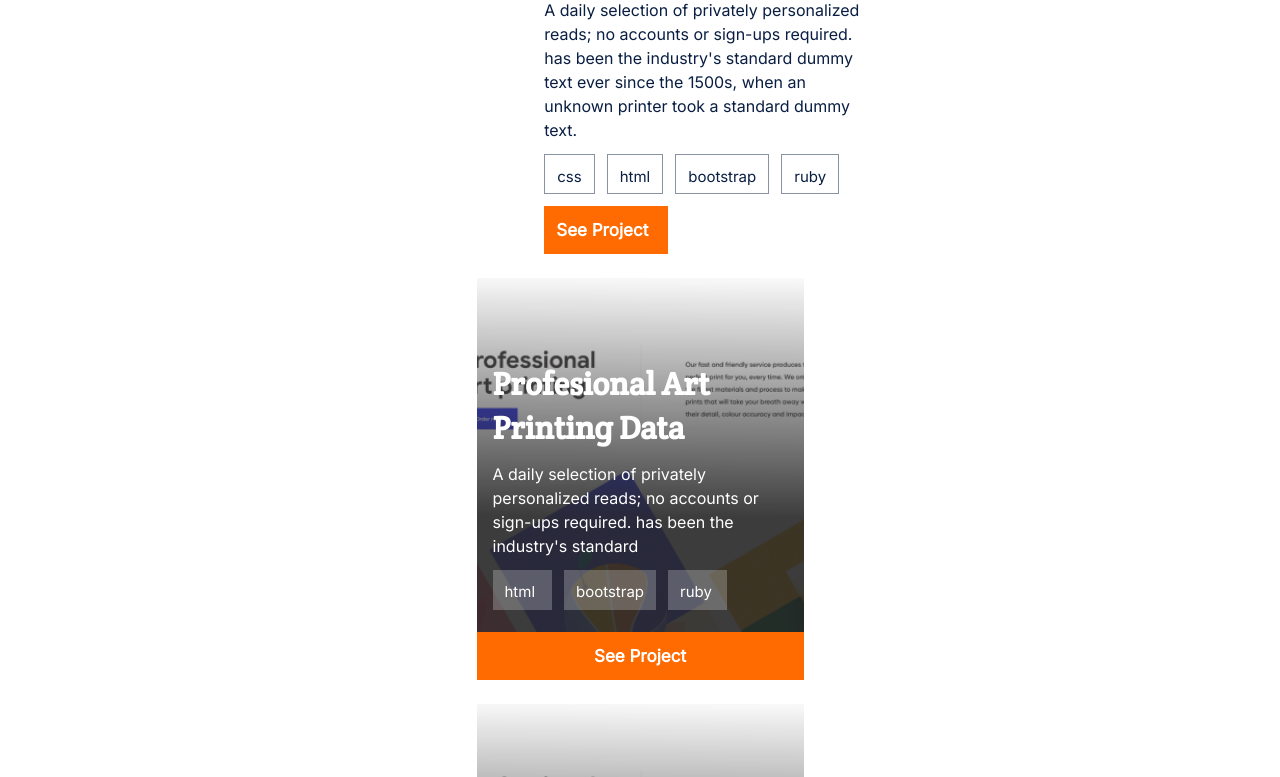
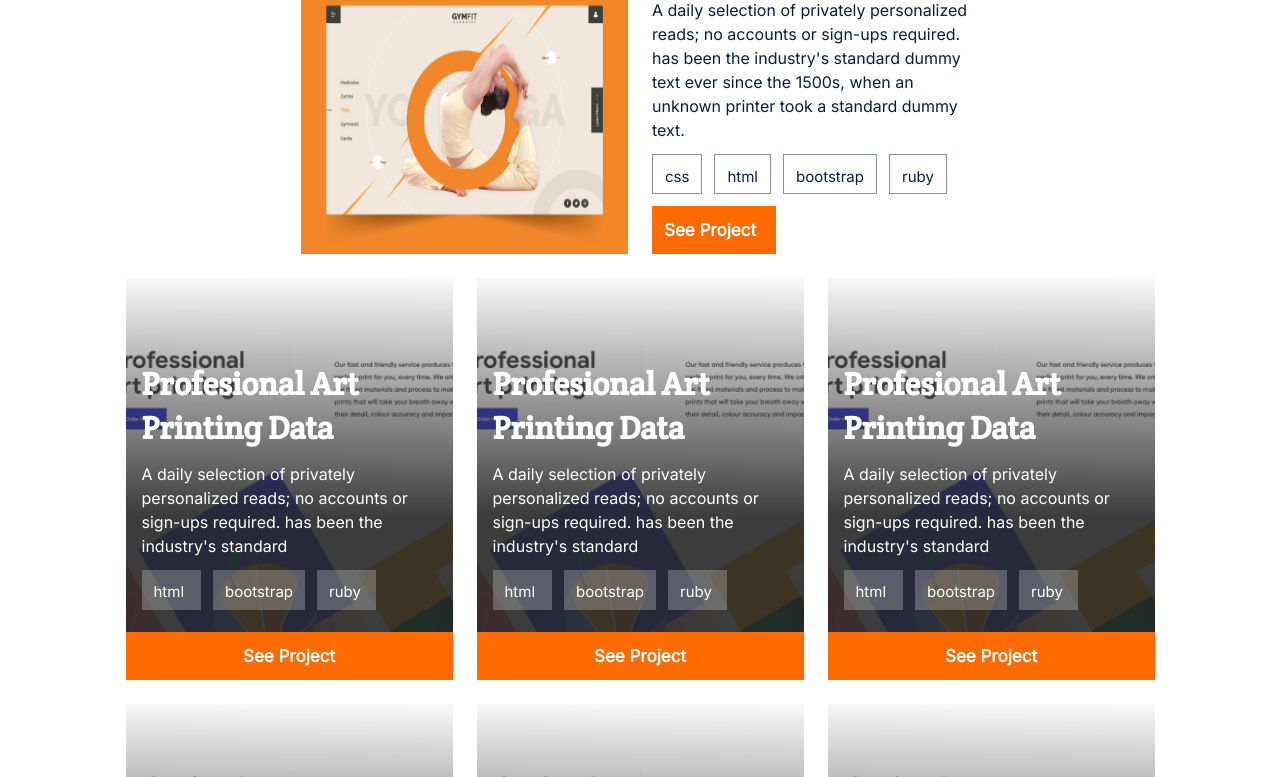
Before and after one commit to Enning94/Personal-portfolio, a plain HTML site: page index.html in a window 1280 px wide. Shown: the part 658-1435 px from the top of the page. Drawn offline with Linux system fonts and the light colour scheme; a web font is replaced by a local one.

Commit message:
Fix review errors

```diff
--- a/index.html
+++ b/index.html
@@ -54,7 +54,7 @@
           <img src="./img/underline.png" alt="underline" class="underline" />
         </div>
         <div class="title-container">
-          <img src="./img/Img_laceholder.png" alt="featured image" class="placeholder" />
+          <img src="./img/Img_placeholder.png" alt="featured image" class="placeholder" />
           <div class="title-wrapper">
             <h3 class="title">Multi-Post Stories</h3>
             <p class="supporting-text2">A daily selection of privately personalized reads; no accounts or sign-ups
@@ -69,7 +69,7 @@
             <a href="#" target="_blank" class="butt">See Project</a>
           </div>
         </div>
-        <ul class="grid-card-container">
+        <ul class="card-container">
           <li class="card">
             <div class="card-summary">
               <h3 class="title">Profesional Art Printing Data</h3>
--- a/style.css
+++ b/style.css
@@ -67,7 +67,7 @@ body {
 
 .social-media {
   display: flex;
-  text-align: center;
+  align-self: flex-start;
   flex-direction: row;
   list-style-type: none;
 }
@@ -108,12 +108,12 @@ body {
 }
 
 .works-section {
-  display: flex;
-  flex-direction: row;
-  flex-wrap: wrap;
+  display: grid;
+  grid-template-columns: auto;
+  grid-template-rows: auto;
+  grid-gap: 24px;
   width: 100%;
-  gap: 24px;
-  justify-content: center;
+  justify-items: center;
 }
 
 .topic-wrapper {
@@ -239,11 +239,13 @@ body {
   padding-top: 24px;
 }
 
-.grid-card-container {
-  display: grid;
-  grid-template-columns: auto;
-  grid-template-rows: auto;
-  grid-gap: 24px;
+.card-container {
+  display: flex;
+  flex-direction: row;
+  flex-wrap: wrap;
+  justify-content: center;
+  width: 100%;
+  gap: 24px;
 }
 
 .card {
```
